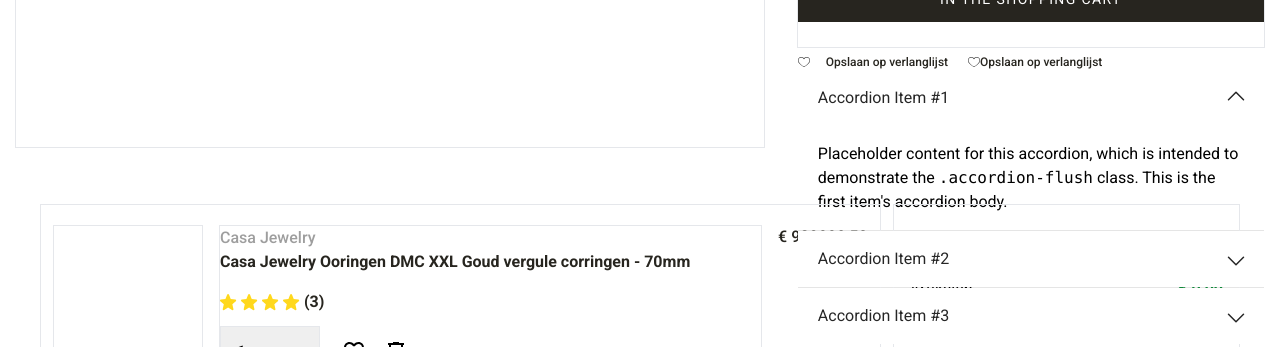
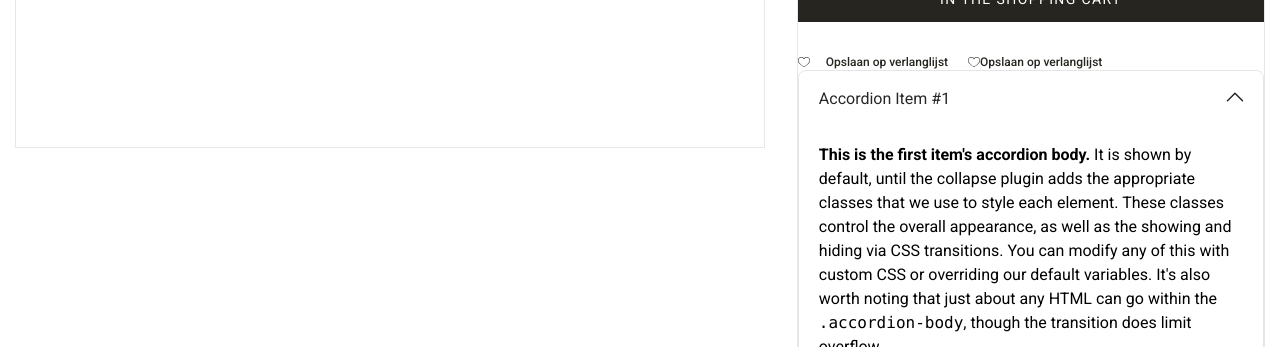
Before and after one commit to aladesiun/leffit-sections, a Vue app: page / in a window 1280 px wide. Shown: the part 605-952 px from the top of the page. Built offline with nearby package versions, Linux system fonts and the light colour scheme.

Commit message:
Update SectionProduct.vue

```diff
--- a/src/page/SectionProduct.vue
+++ b/src/page/SectionProduct.vue
@@ -42,16 +42,10 @@
 
             </ul>
 
+            <div class="flex justify-between items-start w-full gap-8">
+                <div class="w-full h-[600px] border"></div>
 
-            <div class="flex justify-between items-start w-full gap-8">
-
-                <div class="w-full h-[600px] border">
-
-                </div>
-
-
-
-                <div id="product-details" class="w-[780px] border h-[500px]">
+                <div id="product-details" class="w-[780px] border ">
 
                     <p class=" text-dark-text text-[28px] font-bold mb-3">
                         Double heart sparkling ring
@@ -108,7 +102,6 @@
                         </div>
 
                     </div>
-
 
                     <div class="mt-8">
                         <p class="text-dark-text text-base font-normal">
@@ -222,14 +215,14 @@
 
                         <div id="Accordion">
 
-                            <div id="accordionFlushExample">
+                            <div id="accordionExample">
                                 <div
-                                    class="rounded-none border border-e-0 border-s-0 border-t-0 border-neutral-200 bg-white dark:border-neutral-600 dark:bg-body-dark">
-                                    <h2 class="mb-0" id="flush-headingOne">
+                                    class="rounded-t-lg border border-neutral-200 bg-white dark:border-neutral-600 dark:bg-body-dark">
+                                    <h2 class="mb-0" id="headingOne">
                                         <button
-                                            class="group relative flex w-full items-center rounded-none border-0 bg-white px-5 py-4 text-left text-base text-neutral-800 transition [overflow-anchor:none] hover:z-[2] focus:z-[3] focus:outline-none dark:bg-body-dark dark:text-white [&:not([data-twe-collapse-collapsed])]:bg-white [&:not([data-twe-collapse-collapsed])]:text-primary [&:not([data-twe-collapse-collapsed])]:shadow-border-b dark:[&:not([data-twe-collapse-collapsed])]:bg-surface-dark dark:[&:not([data-twe-collapse-collapsed])]:text-primary dark:[&:not([data-twe-collapse-collapsed])]:shadow-white/10 "
-                                            type="button" data-twe-collapse-init data-twe-target="#flush-collapseOne"
-                                            aria-expanded="false" aria-controls="flush-collapseOne">
+                                            class="group relative flex w-full items-center rounded-t-lg border-0 bg-white px-5 py-4 text-left text-base text-neutral-800 transition [overflow-anchor:none] hover:z-[2] focus:z-[3] focus:outline-none dark:bg-body-dark dark:text-white [&:not([data-twe-collapse-collapsed])]:bg-white [&:not([data-twe-collapse-collapsed])]:text-primary [&:not([data-twe-collapse-collapsed])]:shadow-border-b dark:[&:not([data-twe-collapse-collapsed])]:bg-surface-dark dark:[&:not([data-twe-collapse-collapsed])]:text-primary dark:[&:not([data-twe-collapse-collapsed])]:shadow-white/10 "
+                                            type="button" data-twe-collapse-init data-twe-target="#collapseOne"
+                                            aria-expanded="true" aria-controls="collapseOne">
                                             Accordion Item #1
                                             <span
                                                 class="-me-1 ms-auto h-5 w-5 shrink-0 rotate-[-180deg] transition-transform duration-200 ease-in-out group-data-[twe-collapse-collapsed]:me-0 group-data-[twe-collapse-collapsed]:rotate-0 motion-reduce:transition-none [&>svg]:h-6 [&>svg]:w-6">
@@ -241,28 +234,31 @@
                                             </span>
                                         </button>
                                     </h2>
-                                    <div id="flush-collapseOne" class="!visible border-0" data-twe-collapse-item
-                                        data-twe-collapse-show aria-labelledby="flush-headingOne"
-                                        data-twe-parent="#accordionFlushExample">
+                                    <div id="collapseOne" class="!visible" data-twe-collapse-item data-twe-collapse-show
+                                        aria-labelledby="headingOne" data-twe-parent="#accordionExample">
                                         <div class="px-5 py-4">
-                                            Placeholder content for this accordion, which is intended to
-                                            demonstrate the
-                                            <code>.accordion-flush</code> class. This is the first item's
-                                            accordion body.
+                                            <strong>This is the first item's accordion body.</strong> It is
+                                            shown by default, until the collapse plugin adds the appropriate
+                                            classes that we use to style each element. These classes control
+                                            the overall appearance, as well as the showing and hiding via CSS
+                                            transitions. You can modify any of this with custom CSS or
+                                            overriding our default variables. It's also worth noting that just
+                                            about any HTML can go within the <code>.accordion-body</code>,
+                                            though the transition does limit overflow.
                                         </div>
                                     </div>
                                 </div>
                                 <div
-                                    class="rounded-none border border-e-0 border-s-0 border-t-0 border-neutral-200 bg-white dark:border-neutral-600 dark:bg-body-dark">
-                                    <h2 class="mb-0" id="flush-headingTwo">
+                                    class="border border-t-0 border-neutral-200 bg-white dark:border-neutral-600 dark:bg-body-dark">
+                                    <h2 class="mb-0" id="headingTwo">
                                         <button
-                                            class="group relative flex w-full items-center rounded-none border-0 bg-white px-5 py-4 text-left text-base text-neutral-800 transition [overflow-anchor:none] hover:z-[2] focus:z-[3] focus:outline-none dark:bg-body-dark dark:text-white [&:not([data-twe-collapse-collapsed])]:bg-white [&:not([data-twe-collapse-collapsed])]:text-primary [&:not([data-twe-collapse-collapsed])]:shadow-border-b dark:[&:not([data-twe-collapse-collapsed])]:bg-surface-dark dark:[&:not([data-twe-collapse-collapsed])]:text-primary dark:[&:not([data-twe-collapse-collapsed])]:shadow-white/10 "
+                                            class="group relative flex w-full items-center border-0 bg-white px-5 py-4 text-left text-base text-neutral-800 transition [overflow-anchor:none] hover:z-[2] focus:z-[3] focus:outline-none dark:bg-body-dark dark:text-white [&:not([data-twe-collapse-collapsed])]:bg-white [&:not([data-twe-collapse-collapsed])]:text-primary [&:not([data-twe-collapse-collapsed])]:shadow-border-b dark:[&:not([data-twe-collapse-collapsed])]:bg-surface-dark dark:[&:not([data-twe-collapse-collapsed])]:text-primary dark:[&:not([data-twe-collapse-collapsed])]:shadow-white/10 "
                                             type="button" data-twe-collapse-init data-twe-collapse-collapsed
-                                            data-twe-target="#flush-collapseTwo" aria-expanded="false"
-                                            aria-controls="flush-collapseTwo">
+                                            data-twe-target="#collapseTwo" aria-expanded="false"
+                                            aria-controls="collapseTwo">
                                             Accordion Item #2
                                             <span
-                                                class="-me-1 ms-auto h-5 w-5 shrink-0 rotate-[-180deg] transition-transform duration-200 ease-in-out group-data-[twe-collapse-collapsed]:me-0 group-data-[twe-collapse-collapsed]:rotate-0 motion-reduce:transition-none [&>svg]:h-6 [&>svg]:w-6">
+                                                class="-me-1 ms-auto h-5 w-5 shrink-0 rotate-[-180deg] transition-transform duration-200 ease-in-out group-data-[twe-collapse-collapsed]:me-0 group-data-[twe-collapse-collapsed]:rotate-0 motion-reduce:transition-none [&>svg]:h-6 [&>svg]:w-6 ">
                                                 <svg xmlns="http://www.w3.org/2000/svg" fill="none" viewBox="0 0 24 24"
                                                     stroke-width="1.5" stroke="currentColor">
                                                     <path stroke-linecap="round" stroke-linejoin="round"
@@ -271,25 +267,28 @@
                                             </span>
                                         </button>
                                     </h2>
-                                    <div id="flush-collapseTwo" class="!visible hidden border-0" data-twe-collapse-item
-                                        aria-labelledby="flush-headingTwo" data-twe-parent="#accordionFlushExample">
+                                    <div id="collapseTwo" class="!visible hidden" data-twe-collapse-item
+                                        aria-labelledby="headingTwo" data-twe-parent="#accordionExample">
                                         <div class="px-5 py-4">
-                                            Placeholder content for this accordion, which is intended to
-                                            demonstrate the
-                                            <code>.accordion-flush</code> class. This is the second item's
-                                            accordion body. Let's imagine this being filled with some actual
-                                            content.
+                                            <strong>This is the second item's accordion body.</strong> It is
+                                            hidden by default, until the collapse plugin adds the appropriate
+                                            classes that we use to style each element. These classes control
+                                            the overall appearance, as well as the showing and hiding via CSS
+                                            transitions. You can modify any of this with custom CSS or
+                                            overriding our default variables. It's also worth noting that just
+                                            about any HTML can go within the <code>.accordion-body</code>,
+                                            though the transition does limit overflow.
                                         </div>
                                     </div>
                                 </div>
                                 <div
-                                    class="rounded-none border border-b-0 border-e-0 border-s-0 border-t-0 border-neutral-200 bg-white dark:border-neutral-600 dark:bg-body-dark">
-                                    <h2 class="mb-0" id="flush-headingThree">
+                                    class="rounded-b-lg border border-t-0 border-neutral-200 bg-white dark:border-neutral-600 dark:bg-body-dark">
+                                    <h2 class="accordion-header mb-0" id="headingThree">
                                         <button
-                                            class="group relative flex w-full items-center rounded-none border-0 bg-white px-5 py-4 text-left text-base text-neutral-800 transition [overflow-anchor:none] hover:z-[2] focus:z-[3] focus:outline-none dark:bg-body-dark dark:text-white [&:not([data-twe-collapse-collapsed])]:bg-white [&:not([data-twe-collapse-collapsed])]:text-primary [&:not([data-twe-collapse-collapsed])]:shadow-border-b dark:[&:not([data-twe-collapse-collapsed])]:bg-surface-dark dark:[&:not([data-twe-collapse-collapsed])]:text-primary dark:[&:not([data-twe-collapse-collapsed])]:shadow-white/10 "
+                                            class="data-[twe-collapse-collapsed] group relative flex w-full items-center border-0 bg-white px-5 py-4 text-left text-base text-neutral-800 transition [overflow-anchor:none] hover:z-[2] focus:z-[3] focus:outline-none data-[twe-collapse-collapsed]:rounded-b-lg dark:bg-body-dark dark:text-white [&:not([data-twe-collapse-collapsed])]:bg-white [&:not([data-twe-collapse-collapsed])]:text-primary [&:not([data-twe-collapse-collapsed])]:shadow-border-b dark:[&:not([data-twe-collapse-collapsed])]:bg-surface-dark dark:[&:not([data-twe-collapse-collapsed])]:text-primary  dark:[&:not([data-twe-collapse-collapsed])]:shadow-white/10"
                                             type="button" data-twe-collapse-init data-twe-collapse-collapsed
-                                            data-twe-target="#flush-collapseThree" aria-expanded="false"
-                                            aria-controls="flush-collapseThree">
+                                            data-twe-target="#collapseThree" aria-expanded="false"
+                                            aria-controls="collapseThree">
                                             Accordion Item #3
                                             <span
                                                 class="-me-1 ms-auto h-5 w-5 shrink-0 rotate-[-180deg] transition-transform duration-200 ease-in-out group-data-[twe-collapse-collapsed]:me-0 group-data-[twe-collapse-collapsed]:rotate-0 motion-reduce:transition-none [&>svg]:h-6 [&>svg]:w-6">
@@ -301,26 +300,27 @@
                                             </span>
                                         </button>
                                     </h2>
-                                    <div id="flush-collapseThree" class="!visible hidden" data-twe-collapse-item
-                                        aria-labelledby="flush-headingThree" data-twe-parent="#accordionFlushExample">
+                                    <div id="collapseThree" class="!visible hidden" data-twe-collapse-item
+                                        aria-labelledby="headingThree" data-twe-parent="#accordionExample">
                                         <div class="px-5 py-4">
-                                            Placeholder content for this accordion, which is intended to
-                                            demonstrate the
-                                            <code>.accordion-flush</code> class. This is the third item's
-                                            accordion body. Nothing more exciting happening here in terms of
-                                            content, but just filling up the space to make it look, at least
-                                            at first glance, a bit more representative of how this would look
-                                            in a real-world application.
+                                            <strong>This is the third item's accordion body.</strong> It is
+                                            hidden by default, until the collapse plugin adds the appropriate
+                                            classes that we use to style each element. These classes control
+                                            the overall appearance, as well as the showing and hiding via CSS
+                                            transitions. You can modify any of this with custom CSS or
+                                            overriding our default variables. It's also worth noting that just
+                                            about any HTML can go within the <code>.accordion-body</code>,
+                                            though the transition does limit overflow.
                                         </div>
                                     </div>
                                 </div>
                             </div>
+
                         </div>
 
                     </div>
 
                 </div>
-
             </div>
         </div>
     </div>
```
